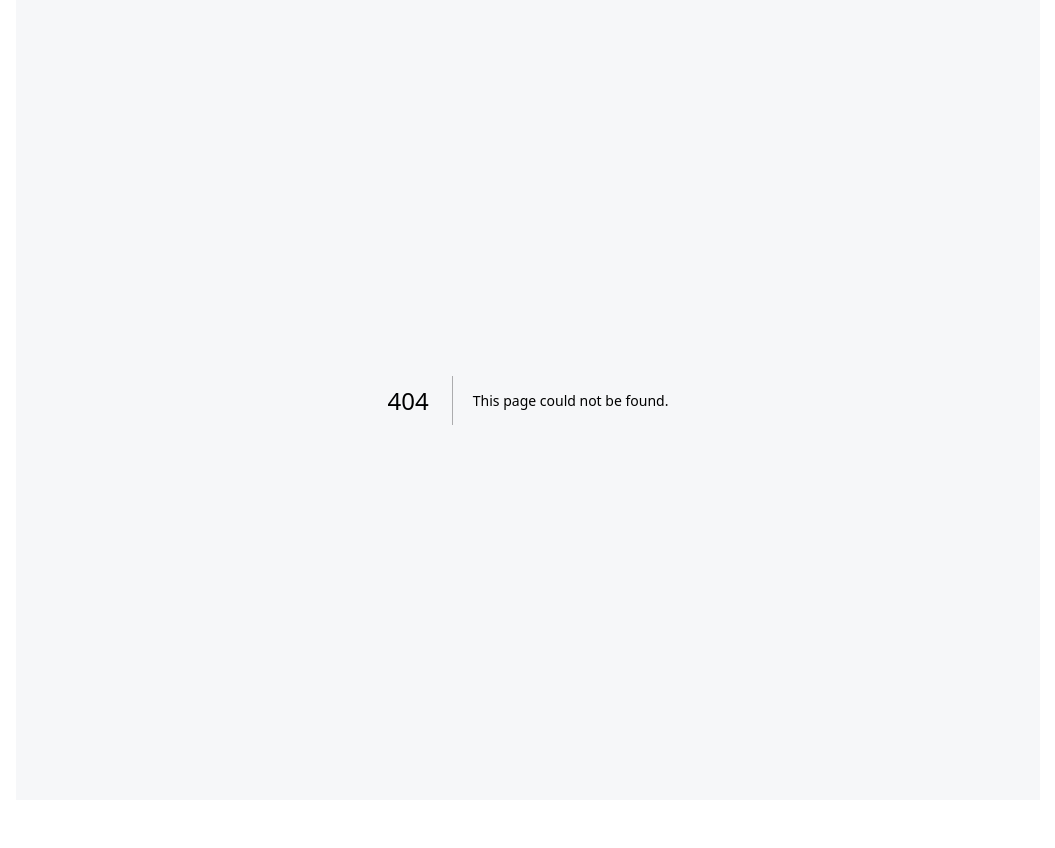
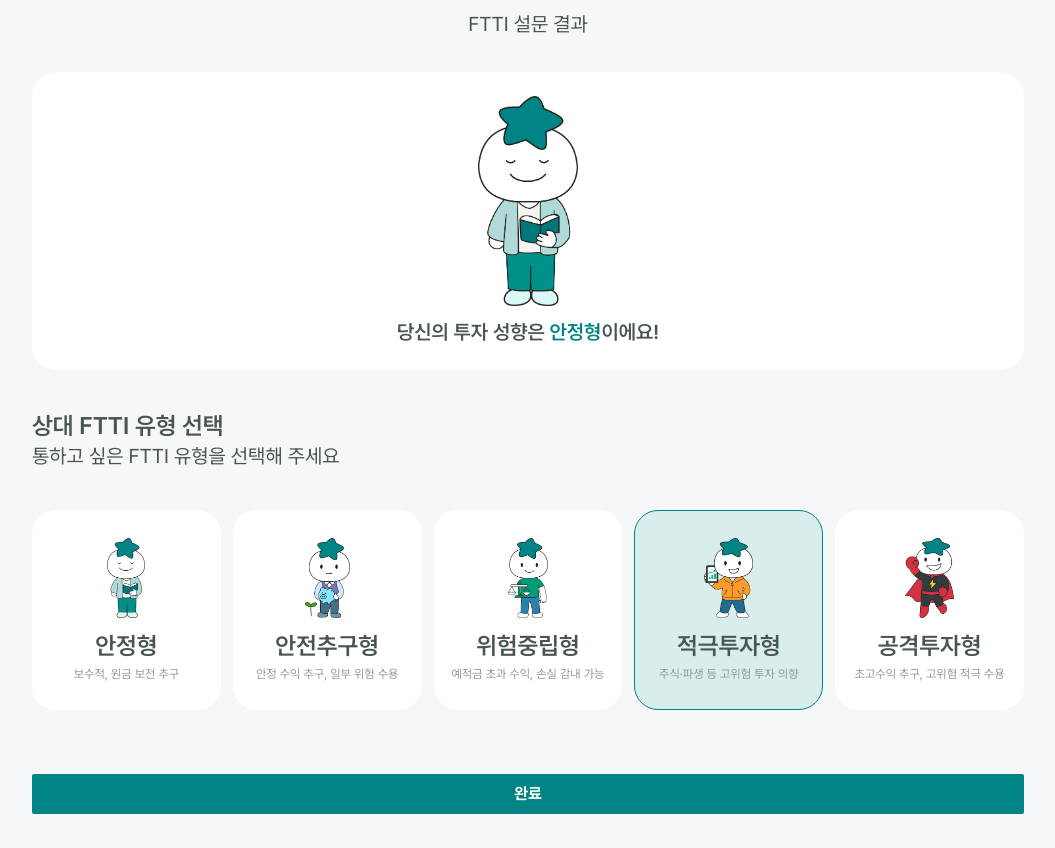
Before and after one commit to Tong-Hana/tonghana, a Next.js app: page /result in a window 1280 px wide. Before the commit this address had no page. Shown: the whole page, without its empty margins (112-1167 px from the left). Before the commit the page ends 800 px from the top, so only its background shows below. Built offline with nearby package versions, Linux system fonts and the light colour scheme.

Commit message:
[#87] feat: FTTITypeCard 컴포넌트 및 result 페이지 UI 구현

```diff
--- /dev/null
+++ b/src/app/(onboarding)/result/page.tsx
@@ -0,0 +1,83 @@
+"use client";
+
+import { useState } from "react";
+import Header from "@/components/common/Header";
+import Button from "@/components/common/button/Button";
+import FTTITypeCard from "@/components/ftti/FTTITypeCard";
+import Image from "next/image";
+
+const FTTI_TYPES = [
+  {
+    title: "안정형",
+    description: "보수적, 원금 보전 추구",
+    imageSrc: "/conservative.png",
+  },
+  {
+    title: "안전추구형",
+    description: `안정 수익 추구, 일부 위험 수용`,
+    imageSrc: "/moderate.png",
+  },
+  {
+    title: "위험중립형",
+    description: "예적금 초과 수익, 손실 감내 가능",
+    imageSrc: "/neutral.png",
+  },
+  {
+    title: "적극투자형",
+    description: "주식·파생 등 고위험 투자 의향",
+    imageSrc: "/aggressive.png",
+  },
+  {
+    title: "공격투자형",
+    description: "초고수익 추구, 고위험 적극 수용",
+    imageSrc: "/very_aggressive.png",
+  },
+];
+
+export default function FTTIResultPage() {
+  const [selectedType, setSelectedType] = useState<string>("적극투자형");
+
+  return (
+    <div>
+      <Header title="FTTI 설문 결과" />
+      <div className="min-h-screen bg-background px-4 py-6 space-y-10">
+        <section className="bg-white rounded-3xl p-6 flex flex-col items-center text-center space-y-3">
+          <Image
+            src="/conservative.png"
+            alt="내 투자 성향"
+            width={100}
+            height={100}
+          />
+          <p className="mt-8 text-text-primary text-xl font-semibold">
+            당신의 투자 성향은
+            <span className="text-hanagreen-normal"> 안정형</span>이에요!
+          </p>
+        </section>
+
+        <div>
+          <p className="text-2xl font-semibold text-text-primary">
+            상대 FTTI 유형 선택
+          </p>
+          <p className="text-xl font-normal text-text-primary">
+            통하고 싶은 FTTI 유형을 선택해 주세요
+          </p>
+        </div>
+
+        <div className="grid grid-cols-2 sm:grid-cols-3 md:grid-cols-4 lg:grid-cols-5 gap-3 max-w-6xl mx-auto">
+          {FTTI_TYPES.map((card) => (
+            <FTTITypeCard
+              key={card.title}
+              {...card}
+              selected={selectedType === card.title}
+              onClick={() => setSelectedType(card.title)}
+            />
+          ))}
+        </div>
+
+        <div className="pt-6">
+          <Button label="완료" size="full" intent="green" />
+        </div>
+      </div>
+    </div>
+  );
+}
--- /dev/null
+++ b/src/components/ftti/FTTITypeCard.tsx
@@ -0,0 +1,54 @@
+"use client";
+
+import clsx from "clsx";
+import Image from "next/image";
+
+interface FTTITypeCardProps {
+  title: string;
+  description: string;
+  imageSrc: string;
+  selected: boolean;
+  onClick: () => void;
+}
+
+export default function FTTITypeCard({
+  title,
+  description,
+  imageSrc,
+  selected,
+  onClick,
+}: FTTITypeCardProps) {
+  return (
+    <button
+      type="button"
+      onClick={onClick}
+      className={clsx(
+        "w-full h-[200px] rounded-3xl p-3 flex flex-col items-center justify-center text-center border transition-all relative",
+        selected
+          ? "border-hanagreen-normal !bg-hanagreen-light-hover"
+          : "border-transparent bg-white",
+      )}
+    >
+      <div className="flex flex-col items-center justify-center h-full">
+        <div className="flex items-center justify-center h-[80px] mb-3">
+          <Image
+            src={imageSrc}
+            alt={title}
+            width={80}
+            height={80}
+            className="object-contain max-h-[80px]"
+          />
+        </div>
+
+        <div className="flex flex-col items-center justify-center">
+          <p className="text-text-primary font-semibold text-2xl mb-1">
+            {title}
+          </p>
+          <p className="text-text-secondary text-xs text-center line-clamp-2 whitespace-pre-line">
+            {description}
+          </p>
+        </div>
+      </div>
+    </button>
+  );
+}
```
